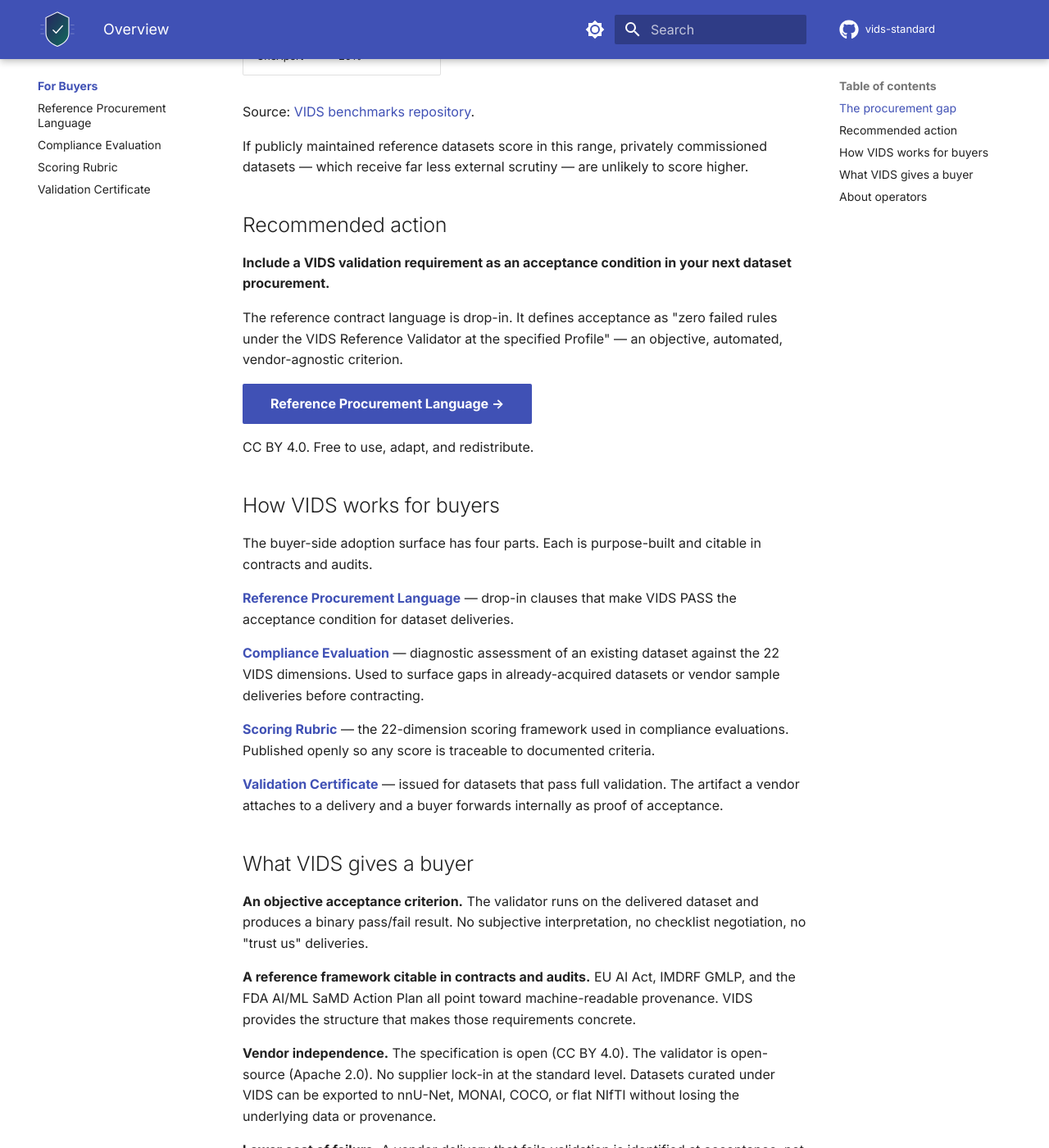
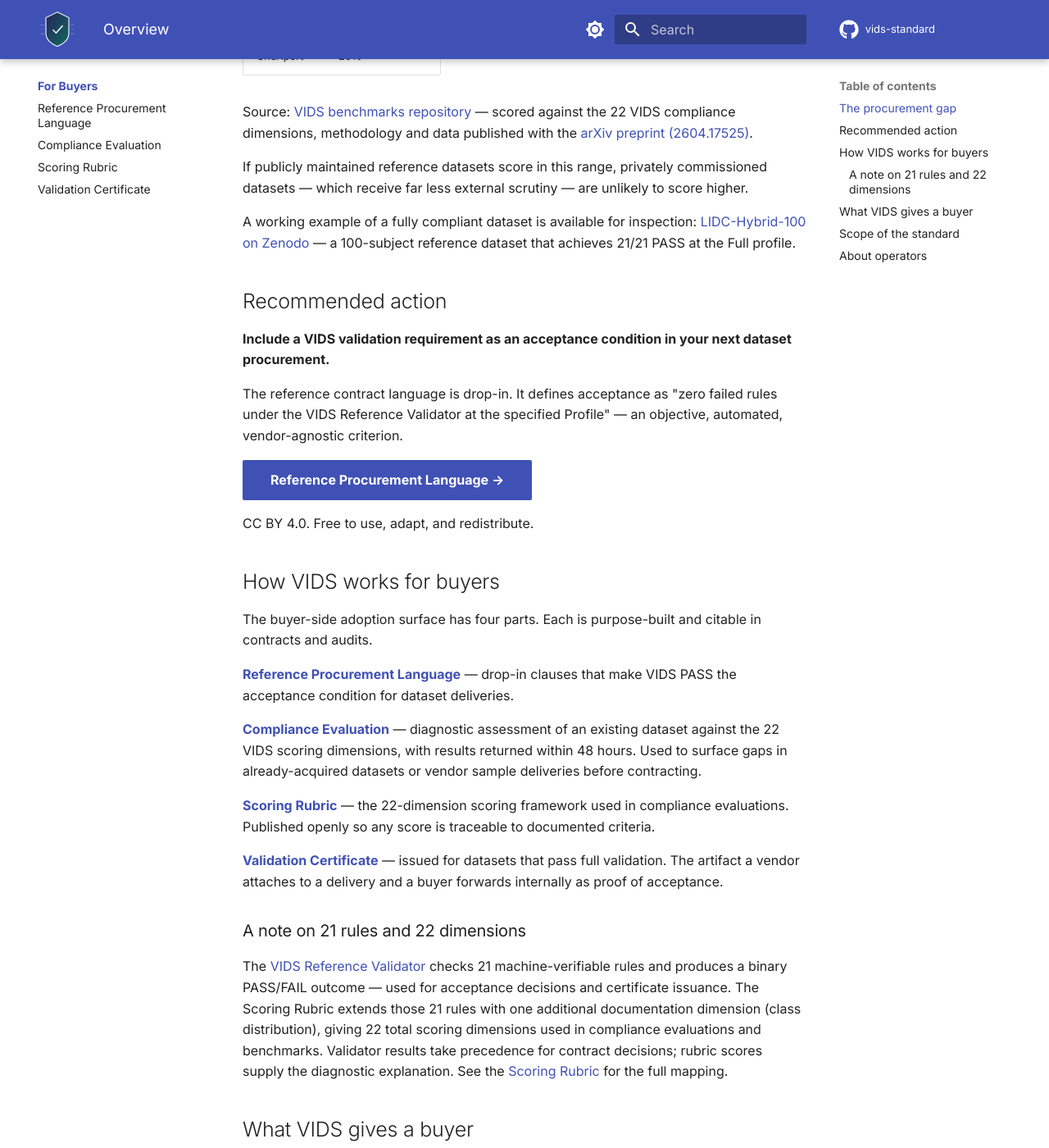
Before and after one commit to vids-standard/VIDS, an MkDocs documentation site: the page built from docs/for-buyers/index.md, in a window 1280 px wide and 1400 px high, scrolled down 808 px. Shown: the whole window at 82% size. Built offline with MkDocs 1.6.1 and Material for MkDocs 9.7.7, drawn with Linux system fonts in a browser that asks for light colours; comment, search, counter and statistics services are not loaded; some of the changed text lies outside the part shown.

Commit message:
For Buyers: address reviewer feedback (audience order, 21/22 reconciliation, scope, references)

```diff
--- a/docs/for-buyers/index.md
+++ b/docs/for-buyers/index.md
@@ -17,9 +17,11 @@ A compliance benchmark of four widely used public medical imaging datasets, scor
 | LIDC-IDRI | 27% |
 | CheXpert | 20% |
 
-Source: [VIDS benchmarks repository](https://github.com/vids-standard/vids-benchmarks){target="_blank" rel="noopener"}.
+Source: [VIDS benchmarks repository](https://github.com/vids-standard/vids-benchmarks){target="_blank" rel="noopener"} — scored against the 22 VIDS compliance dimensions, methodology and data published with the [arXiv preprint (2604.17525)](https://arxiv.org/abs/2604.17525){target="_blank" rel="noopener"}.
 
 If publicly maintained reference datasets score in this range, privately commissioned datasets — which receive far less external scrutiny — are unlikely to score higher.
+
+A working example of a fully compliant dataset is available for inspection: [LIDC-Hybrid-100 on Zenodo](https://doi.org/10.5281/zenodo.19582717){target="_blank" rel="noopener"} — a 100-subject reference dataset that achieves 21/21 PASS at the Full profile.
 
 ## Recommended action
 
@@ -37,11 +39,15 @@ The buyer-side adoption surface has four parts. Each is purpose-built and citabl
 
 **[Reference Procurement Language](sow-addendum.md)** — drop-in clauses that make VIDS PASS the acceptance condition for dataset deliveries.
 
-**[Compliance Evaluation](evaluation.md)** — diagnostic assessment of an existing dataset against the 22 VIDS dimensions. Used to surface gaps in already-acquired datasets or vendor sample deliveries before contracting.
+**[Compliance Evaluation](evaluation.md)** — diagnostic assessment of an existing dataset against the 22 VIDS scoring dimensions, with results returned within 48 hours. Used to surface gaps in already-acquired datasets or vendor sample deliveries before contracting.
 
 **[Scoring Rubric](scoring-rubric.md)** — the 22-dimension scoring framework used in compliance evaluations. Published openly so any score is traceable to documented criteria.
 
 **[Validation Certificate](certificate.md)** — issued for datasets that pass full validation. The artifact a vendor attaches to a delivery and a buyer forwards internally as proof of acceptance.
+
+### A note on 21 rules and 22 dimensions
+
+The [VIDS Reference Validator](https://github.com/vids-standard/vids-standard){target="_blank" rel="noopener"} checks 21 machine-verifiable rules and produces a binary PASS/FAIL outcome — used for acceptance decisions and certificate issuance. The Scoring Rubric extends those 21 rules with one additional documentation dimension (class distribution), giving 22 total scoring dimensions used in compliance evaluations and benchmarks. Validator results take precedence for contract decisions; rubric scores supply the diagnostic explanation. See the [Scoring Rubric](scoring-rubric.md) for the full mapping.
 
 ## What VIDS gives a buyer
 
@@ -53,8 +59,12 @@ The buyer-side adoption surface has four parts. Each is purpose-built and citabl
 
 **Lower cost of failure.** A vendor delivery that fails validation is identified at acceptance, not after integration. Remediation occurs while the contractual obligation is still active and the cost falls on the vendor.
 
+## Scope of the standard
+
+VIDS certifies dataset structure, annotation provenance, quality documentation, and ML readiness against the published specification. It does not warrant clinical correctness of annotations, fitness for a specific intended use, or regulatory clearance of any system trained on a compliant dataset. Domain-specific acceptance criteria — minimum subject count, modality coverage, label accuracy, clinical performance — layer on top of VIDS compliance, not within it.
+
 ## About operators
 
 VIDS is an open standard. Compliance evaluations and certificate issuance are performed by approved evaluation operators. Princeton Medical Systems is the current sole operator and maintains the reference validator, evaluation rubric, and certificate format.
 
-For evaluation requests or procurement-specific inquiries: [info@princetonmed.systems](mailto:info@princetonmed.systems)
+For evaluation requests or procurement-specific inquiries: [info@princetonmedicalsystems.com](mailto:info@princetonmedicalsystems.com)
```
Also changed, not shown: other parts of docs/for-buyers/index.md (+1 -1 lines).
